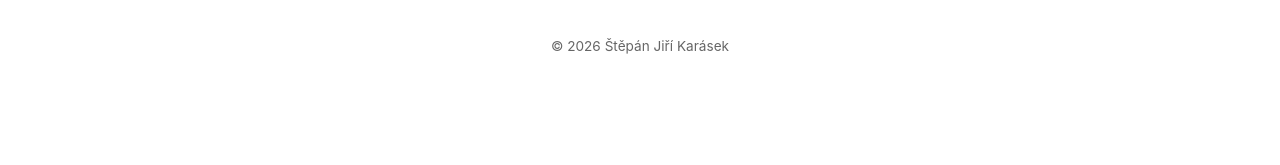
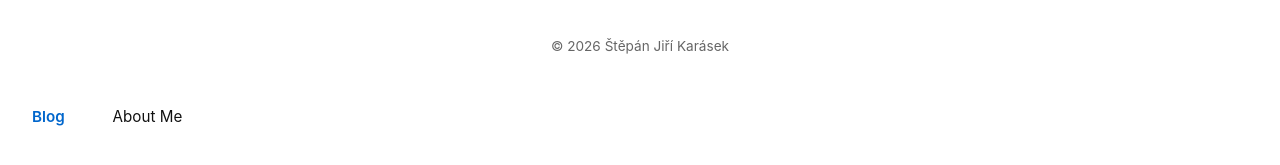
Before and after one commit to StepanJiri/stepankarasek.github.io, a Jekyll site: the page built from index.md, in a window 1280 px wide. Shown: the part 574-739 px from the top of the page. Built offline with Jekyll 4.4.1, drawn with Linux system fonts in a browser that asks for light colours.

Commit message:
Update default.html

```diff
--- a/_layouts/default.html
+++ b/_layouts/default.html
@@ -28,3 +28,15 @@
   </footer>
 </body>
 </html>
+
+<nav class="site-nav">
+  <!-- Blog (active on root /, /blog, or any blog post) -->
+  <a href="/" class="nav-link {% if page.url == '/' or page.url contains '/blog' or page.layout == 'post' %}active{% endif %}">
+    Blog
+  </a>
+
+  <!-- About Me (active on /about or /about.html) -->
+  <a href="/about" class="nav-link {% if page.url contains '/about' %}active{% endif %}">
+    About Me
+  </a>
+</nav>
```
